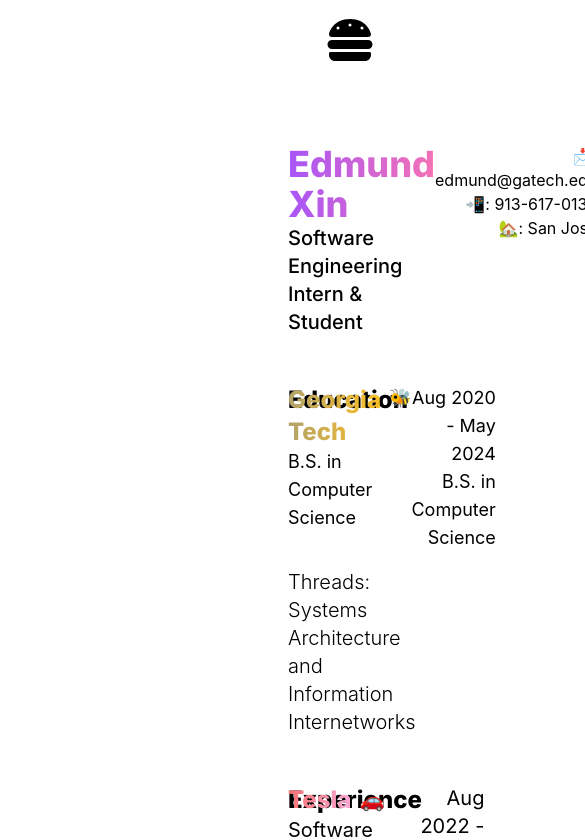
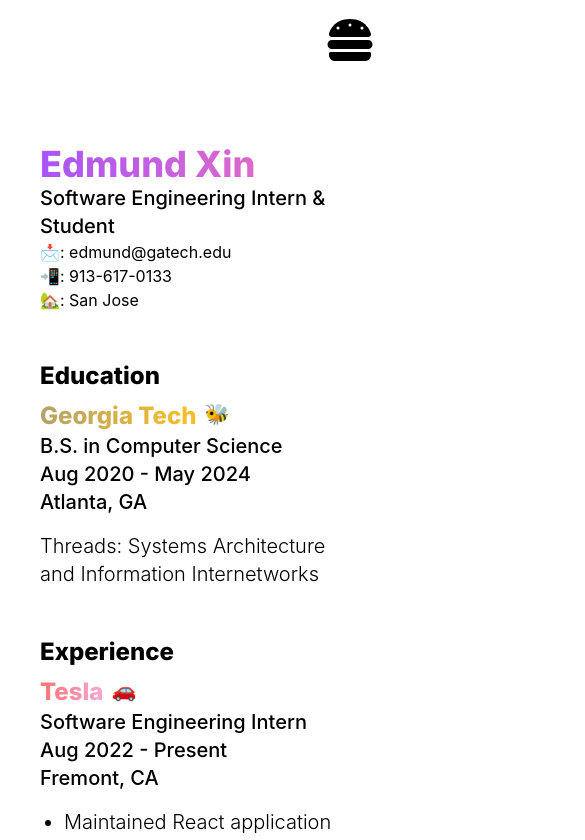
Before and after one commit to its-edmund/personal-website, a Next.js app: page /resume in a window 390 px wide. Shown: the top 840 px of the page, 585 px wide, since content can reach past the window. Built offline with nearby package versions, Linux system fonts and the light colour scheme.

Commit message:
Fix resume mobile view

```diff
--- a/pages/index.tsx
+++ b/pages/index.tsx
@@ -379,7 +379,7 @@
                 </div>
               </div>
             </Fade>
-            <Fade duration={1500} delay={400}>
+            <Fade duration={1500} delay={200}>
               <div className="bg-gradient-to-bl from-red-600 to-orange-500 w-full rounded-2xl p-1 max-h-fit">
                 <div className="bg-neutral-900 w-full h-full rounded-xl md:px-20 px-8 py-8 md:py-14">
                   <a
--- a/pages/resume.tsx
+++ b/pages/resume.tsx
@@ -23,9 +23,9 @@
 }: EntryProps) => {
   return (
     <div className="mb-6">
-      <div className="flex flex-row text-xl">
+      <div className="flex lg:flex-row flex-col w-full font-medium text-xl">
         <div>
-          <div className="flex flex-row items-center">
+          <div className="flex flex-row">
             <h6
               className={`text-2xl font-extrabold ${
                 gradient ? "text-transparent bg-clip-text " + gradient : ""
@@ -37,7 +37,7 @@
           </div>
           <p>{role}</p>
         </div>
-        <div className="flex flex-col ml-auto text-right">
+        <div className="flex flex-col lg:ml-auto lg:text-right">
           <h6>{dateRange}</h6>
           <p>{location}</p>
         </div>
@@ -59,8 +59,8 @@
   const [downloadButtonHover, setDownloadButtonHover] = useState(false);
   return (
     <Layout>
-      <div className="px-64 py-16">
-        <div className="flex flex-row justify-between">
+      <div className="px-2 xl:px-48 py-16 w-full">
+        <div className="flex flex-col md:flex-row justify-between">
           <div className="flex flex-col">
             <h2 className="text-4xl font-extrabold text-transparent bg-clip-text bg-gradient-to-r from-purple-500 to-pink-400">
               Edmund Xin
@@ -69,17 +69,19 @@
               Software Engineering Intern & Student
             </h4>
           </div>
-          <div className="flex flex-col text-right">
+          <div className="flex flex-col md:text-right">
             <p>📩: edmund@gatech.edu</p>
             <p>📲: 913-617-0133</p>
             <p>🏡: San Jose</p>
           </div>
         </div>
         <div className="flex flex-col">
-          <div className="flex flex-row pt-12 text-xl">
-            <h5 className="w-1/4 text-2xl font-extrabold">Education</h5>
+          <div className="flex flex-col lg:flex-row pt-12 text-xl">
+            <h5 className="w-1/4 text-2xl font-extrabold mb-2 lg:mb-0">
+              Education
+            </h5>
             <div className="flex flex-col w-full">
-              <div className="flex flex-row text-lg">
+              <div className="flex flex-col lg:flex-row text-xl font-medium">
                 <div>
                   <div className="flex flex-row">
                     <h6 className="font-extrabold text-2xl text-transparent bg-clip-text bg-gradient-to-r from-[#B3A369] to-amber-400 mr-2">
@@ -89,9 +91,9 @@
                   </div>
                   <p>B.S. in Computer Science</p>
                 </div>
-                <div className="flex flex-col ml-auto text-right">
+                <div className="flex flex-col lg:ml-auto lg:text-right">
                   <h6>Aug 2020 - May 2024</h6>
-                  <p>B.S. in Computer Science</p>
+                  <p>Atlanta, GA</p>
                 </div>
               </div>
 
@@ -102,8 +104,10 @@
           </div>
         </div>
         <div className="flex flex-col">
-          <div className="flex flex-row py-12 text-xl">
-            <h5 className="w-1/4 text-2xl font-extrabold">Experience</h5>
+          <div className="flex flex-col lg:flex-row py-12 text-xl">
+            <h5 className="w-1/4 text-2xl font-extrabold mb-2 lg:mb-0">
+              Experience
+            </h5>
             <div className="flex flex-col w-full">
               <Entry
                 title="Tesla"
```
